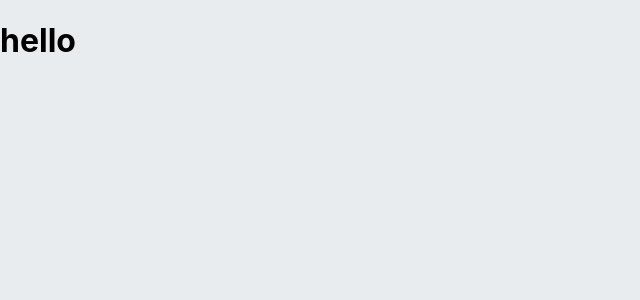
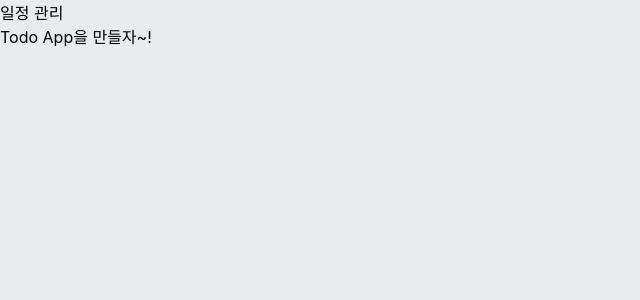
Before and after one commit to manggong/React, a React (Create React App) app in the folder todo-app/: page / in a window 1280 px wide. Shown: the top 300 px of the page, without its empty margins (0-640 px from the left). Built offline with nearby package versions, Linux system fonts and the light colour scheme.

Commit message:
add TodoTemplate

```diff
--- a/todo-app/src/App.js
+++ b/todo-app/src/App.js
@@ -1,11 +1,8 @@
+import TodoTemplate from './components/TodoTemplate';
 import './App.css';
 
 function App() {
-  return (
-    <div className="App">
-      <h1>hello</h1>
-    </div>
-  );
+  return <TodoTemplate>Todo App을 만들자~!</TodoTemplate>;
 }
 
 export default App;
--- /dev/null
+++ b/todo-app/src/components/TodoTemplate.js
@@ -0,0 +1,13 @@
+import React from 'react';
+import '../styles/TodoTemplate';
+
+const TodoTemplate = ({ children }) => {
+  return (
+    <div className="TodoTemplate">
+      <div className="app-title">일정 관리</div>
+      <div className="content">{children}</div>
+    </div>
+  );
+};
+
+export default TodoTemplate;
```
Also changed, not shown: todo-app/src/styles/TodoTemplate.scss (added).
